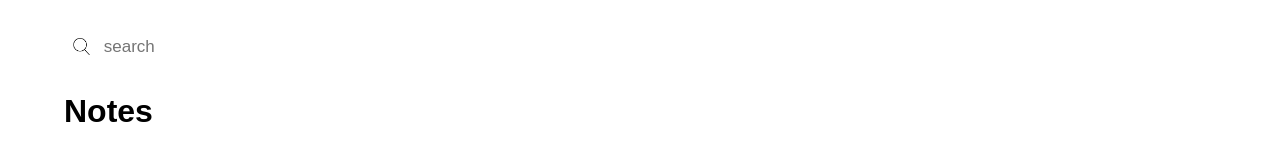
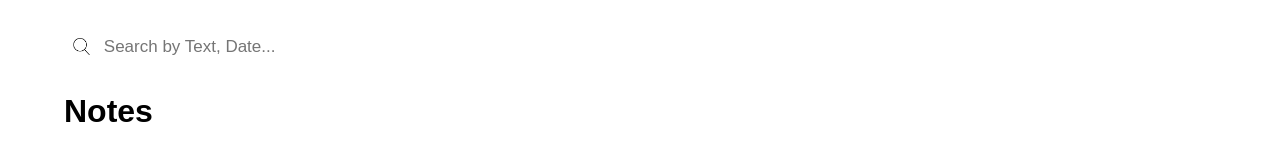
Before and after one commit to Websitedev7849/react-js, a React (Create React App) app: page / in a window 1280 px wide. Shown: the top 160 px of the page. Built offline with nearby package versions, Linux system fonts and the light colour scheme.

Commit message:
added search funcionality to app

```diff
--- a/main.js
+++ b/main.js
@@ -11,5 +11,5 @@ app.on("ready", ()=>{
             }
         }
     );
-    win.loadURL("http:/localhost:3000/");
+    win.loadFile("./build/index.html");
 });
--- a/src/AddTaskWindow.js
+++ b/src/AddTaskWindow.js
@@ -5,10 +5,13 @@ const AddTaskWindow = ({openOrCloseAddTaskWindow, tasks, useTasks}) => {
     let [text, setText] = useState('');
     let individualTask = {};
 
+    let bgColors = ["#eb826f", "#bff195", "#9759e9", "#e95984", "#eb8876", "#7691eb", "#7876eb"];
+
     const HandleSubmit = e => {
         e.preventDefault();
         individualTask.taskBody = text;
         individualTask.taskCreatedDate = date;
+        individualTask.bgColor = bgColors[Math.floor(Math.random() * bgColors.length)];
         tasks.push(individualTask);
         useTasks(tasks);
 
--- a/src/App.js
+++ b/src/App.js
@@ -20,11 +20,19 @@ function App() {
     useTasks(newTasks);
   };
 
+  let [searchWords, setSearchWord] = useState("");
+
+    const filteredTask = (task) => {
+      if(searchWords === "" || searchWords === undefined)
+        return true;
+      return task.taskBody.includes(searchWords) || task.taskCreatedDate.includes(searchWords);
+    }
+
   return (
     <div className="App">
       <section className="main">
-        <Navbar/>
-        {!isAddTaskWindowOpen && <Task tasks={tasks} DeleteTask={ DeleteTask }/>}
+        <Navbar setSearchWord = {setSearchWord} />
+        {!isAddTaskWindowOpen && <Task tasks={tasks.filter(task => filteredTask(task))} DeleteTask={ DeleteTask }/>}
         {isAddTaskWindowOpen && <AddTaskWindow openOrCloseAddTaskWindow={openOrCloseAddTaskWindow} tasks={tasks} useTasks={useTasks} /> }
         {!isAddTaskWindowOpen && <AddTask openOrCloseAddTaskWindow={openOrCloseAddTaskWindow}/> }
       </section>
--- a/src/Navbar.js
+++ b/src/Navbar.js
@@ -1,9 +1,10 @@
-const Navbar = () => {
+const Navbar = ({setSearchWord}) => {
+
     return (
      <nav className="navbar">
         <div className="search-bar">
             <img src="./images/search.png" alt="search bar" />
-            <input type="text" placeholder="search" className="search"/>
+            <input type="text" onChange={e => setSearchWord(e.target.value)} placeholder="Search by Text, Date..." className="search"/>
         </div>
         <h1 className="Notes">Notes</h1>
      </nav>
--- a/src/Task.js
+++ b/src/Task.js
@@ -3,7 +3,7 @@ const Task = ({ tasks, DeleteTask }) => {
     return (
         <div className="task-container">
             {tasks.map((task, index) => (
-                <div className="task-card" key={index}>
+                <div className="task-card" key={index} style = {{background: task.bgColor}}>
                     <p className="task-body">{ task.taskBody }</p>
                     <p className="task-date">{ task.taskCreatedDate }</p>
                     <button className="delete-btn" type="button" onClick = {() => DeleteTask(index)}>
--- a/src/index.css
+++ b/src/index.css
@@ -177,28 +177,12 @@ body {
       display: grid;
       grid-template-columns: 1fr;
       grid-template-rows: 3fr 1fr;
-      background-color: #ebb876;
+      background-color: #7876eb;
       height: 11.2rem;
       width: 11.2rem;
       padding: 0.5rem;
       border-radius: 0.7rem;
       box-shadow: 3px 3px 5px #00000038;
-    }
-
-    .task-card:nth-child(n+1){
-      background-color: #eb826f;
-    }
-
-    .task-card:nth-child(2n+1){
-      background-color: #bff195;
-    }
-
-    .task-card:nth-child(3n+1){
-      background-color: #9759e9;
-    }
-
-    .task-card:nth-child(4n+1){
-      background-color: #e95984;
     }
 
       .task-body{
--- a/src/index.js
+++ b/src/index.js
@@ -5,8 +5,6 @@ import App from './App';
 
 
 ReactDOM.render(
-  <React.StrictMode>
-    <App />
-  </React.StrictMode>,
+  <App />,
   document.getElementById('root')
 );
```
